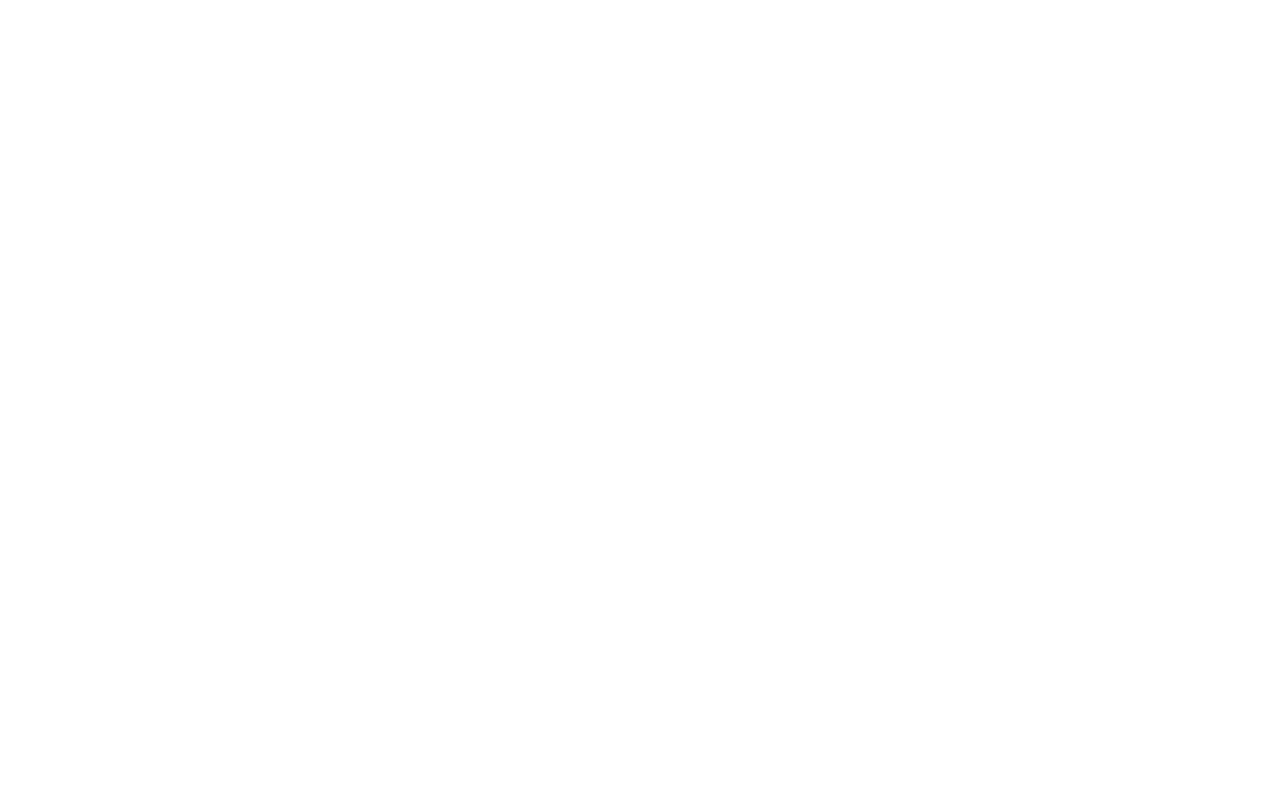
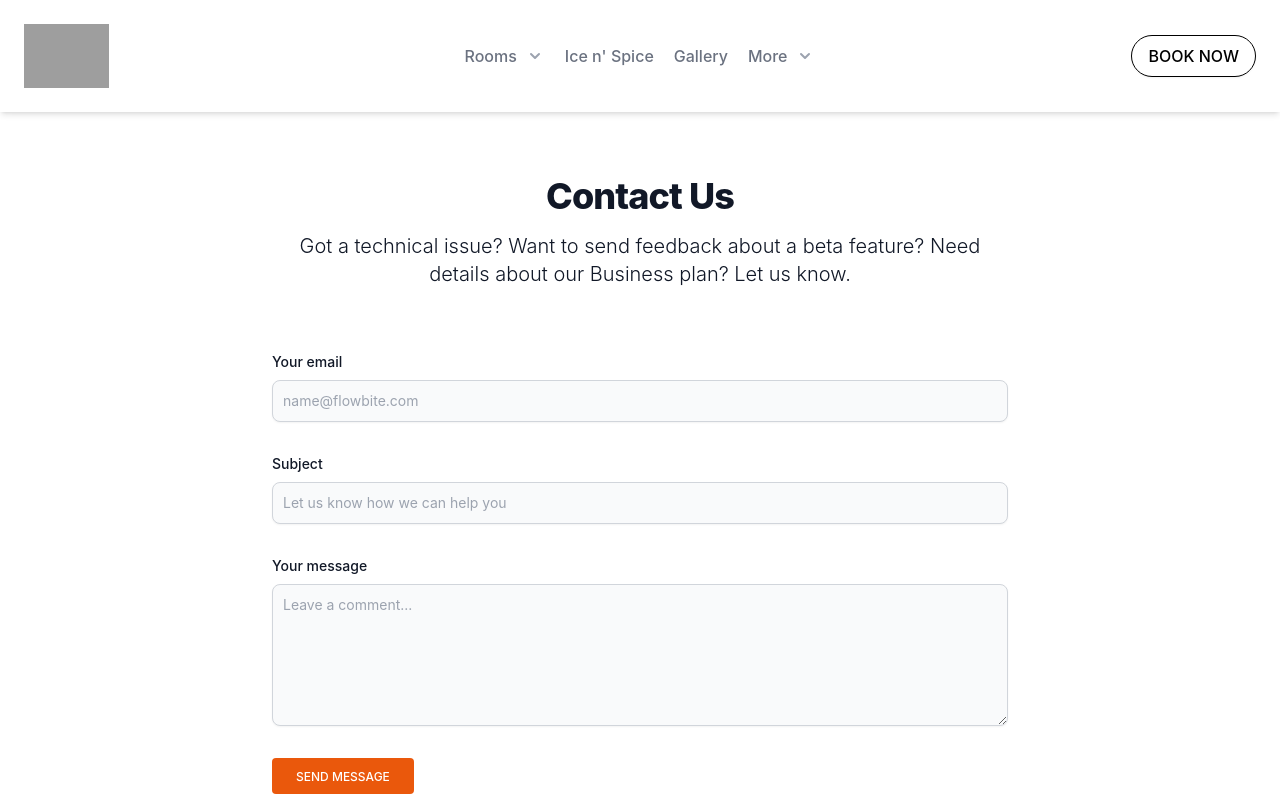
Before and after one commit to broaddcast91/hic-2, a React (Create React App) app: page /contact in a window 1280 px wide. Before the commit this address had no page. Shown: the top 800 px of the page. Built offline with nearby package versions, Linux system fonts and the light colour scheme; grey boxes are pictures that could not be loaded.

Commit message:
added contact us page

```diff
--- a/package.json
+++ b/package.json
@@ -21,6 +21,7 @@
     "react-scripts": "5.0.1",
     "swiper": "^10.3.1",
     "tailwindcss": "^3.3.3",
+    "tw-elements": "^1.0.0",
     "web-vitals": "^2.1.4"
   },
   "scripts": {
--- a/src/App.js
+++ b/src/App.js
@@ -1,6 +1,9 @@
 import './App.css';
+import Contact from './pages/Contact/Contact';
+import ImageGallery from './pages/Gallery/ImageGallery';
 import Home from './pages/Home';
 import HotelMenu from './pages/HotelMenu';
+
 import { BrowserRouter, Routes, Route } from 'react-router-dom';
 
 function App() {
@@ -10,6 +13,8 @@
         <Routes>
           <Route path='/' element={<Home />} />
           <Route path='/iceandspice' element={<HotelMenu />} />
+          <Route path='/gallery' element={<ImageGallery />} />
+          <Route path='/contact' element={<Contact />} />
         </Routes>
       </BrowserRouter>
     </>
--- a/src/components/AboutUs/AboutUs.js
+++ b/src/components/AboutUs/AboutUs.js
@@ -2,13 +2,13 @@
 
 const AboutUsSection = () => {
   return (
-    <div className='bg-white rounded-lg  p-4 md:p-8 flex flex-col md:flex-row'>
+    <div className='bg-white rounded-lg p-4 md:p-8 flex flex-col md:flex-row'>
       {/* About Us Section (Left) */}
       <div className='md:w-1/2 p-4'>
         <h2 className='text-xl md:text-3xl font-semibold mb-2 md:mb-4'>
           About Us
         </h2>
-        <p className='text-gray-600 text-sm md:text-base'>
+        <p className='text-gray-600 text-sm md:text-base fadeInLeft'>
           Nestled in the heart of Hyderabad,{' '}
           <span className='text-[#EA580C]'>Hotel Inner Circle</span> beckons you
           with a blend of contemporary sophistication and warm hospitality. Our
--- a/src/components/Footer/Footer.js
+++ b/src/components/Footer/Footer.js
@@ -4,7 +4,7 @@
   return (
     <>
       <footer class='bg-white'>
-        <div class='mx-auto max-w-screen-xl px-4 pb-6 pt-16 sm:px-6 lg:px-8 lg:pt-24'>
+        <div class='mx-auto max-w-screen-xl px-4 pb-6 pt-10 sm:px-6 lg:px-8 lg:pt-18'>
           <div class='grid grid-cols-1 gap-8 lg:grid-cols-3'>
             <div>
               <div class='flex justify-center text-[#EA580C] sm:justify-start'>
--- a/src/components/Header/Header.js
+++ b/src/components/Header/Header.js
@@ -321,7 +321,7 @@
                 Ice n' Spice
               </a>
               <a
-                href='/'
+                href='/gallery'
                 className='text-base font-medium text-gray-500 hover:text-[#ea580c]'
               >
                 Gallery
@@ -381,7 +381,7 @@
                   <div className='rounded-lg shadow-lg ring-1 ring-black ring-opacity-5 overflow-hidden'>
                     <div className='relative grid gap-6 bg-white px-5 py-6 sm:gap-8 sm:p-8'>
                       <a
-                        href='/'
+                        href='/contact'
                         className='-m-3 p-3 flex items-start rounded-lg hover:bg-gray-50'
                       >
                         {/* Heroicon name: outline/support */}
@@ -763,7 +763,7 @@
                   Blog
                 </a>
                 <a
-                  href='/'
+                  href='/contact'
                   className='text-base font-medium text-gray-900 hover:text-gray-700'
                 >
                   Help Center
--- a/src/components/Hero/Hero.js
+++ b/src/components/Hero/Hero.js
@@ -30,7 +30,7 @@
             </h1>
             <button
               type='button'
-              class='rounded border-2 border-neutral-50 px-[46px] pt-[14px] pb-[12px] text-sm font-medium uppercase leading-normal text-neutral-50 transition duration-150 ease-in-out hover:border-neutral-100 hover:bg-neutral-100 hover:bg-opacity-10 hover:text-neutral-100 focus:border-neutral-100 focus:text-neutral-100 focus:outline-none focus:ring-0 active:border-neutral-200 active:text-neutral-200'
+              class='rounded border-2 border-neutral-50 px-[46px] pt-[10px] pb-[12px] text-sm font-medium uppercase leading-normal text-neutral-50 transition duration-150 ease-in-out hover:border-neutral-100 hover:bg-neutral-100 hover:bg-opacity-10 hover:text-neutral-100 focus:border-neutral-100 focus:text-neutral-100 focus:outline-none focus:ring-0 active:border-neutral-200 active:text-neutral-200'
               data-te-ripple-init
               data-te-ripple-color='light'
             >
--- /dev/null
+++ b/src/pages/Contact/Contact.css
@@ -0,0 +1,3 @@
+body {
+  background-color: hsl(0, 0%, 98%);
+}
--- /dev/null
+++ b/src/pages/Contact/Contact.js
@@ -0,0 +1,85 @@
+import React from 'react';
+import Header from '../../components/Header/Header';
+import Footer from '../../components/Footer/Footer';
+import './Contact.css';
+
+const Contact = () => {
+  return (
+    <>
+      <Header />
+      <ContactForm />
+      <Footer />
+    </>
+  );
+};
+
+const ContactForm = () => {
+  return (
+    <>
+      <section class='bg-white'>
+        <div class='py-8 lg:py-16 px-4 mx-auto max-w-screen-md'>
+          <h2 class='mb-4 text-4xl tracking-tight font-extrabold text-center text-gray-900'>
+            Contact Us
+          </h2>
+          <p class='mb-8 lg:mb-16 font-light text-center text-gray-900  sm:text-xl'>
+            Got a technical issue? Want to send feedback about a beta feature?
+            Need details about our Business plan? Let us know.
+          </p>
+          <form action='#' class='space-y-8'>
+            <div>
+              <label
+                for='email'
+                class='block mb-2 text-sm font-medium text-gray-900 '
+              >
+                Your email
+              </label>
+              <input
+                type='email'
+                id='email'
+                class='shadow-sm bg-gray-50 border border-gray-300 text-gray-900 text-sm rounded-lg focus:ring-primary-500 focus:border-primary-500 block w-full p-2.5'
+                placeholder='name@flowbite.com'
+                required
+              />
+            </div>
+            <div>
+              <label
+                for='subject'
+                class='block mb-2 text-sm font-medium text-gray-900 '
+              >
+                Subject
+              </label>
+              <input
+                type='text'
+                id='subject'
+                class='shadow-sm bg-gray-50 border border-gray-300 text-gray-900 text-sm rounded-lg focus:ring-primary-500 focus:border-primary-500 block w-full p-2.5'
+                placeholder='Let us know how we can help you'
+                required
+              />
+            </div>
+            <div class='sm:col-span-2'>
+              <label
+                for='message'
+                class='block mb-2 text-sm font-medium text-gray-900'
+              >
+                Your message
+              </label>
+              <textarea
+                id='message'
+                rows='6'
+                class='shadow-sm bg-gray-50 border border-gray-300 text-gray-900 text-sm rounded-lg focus:ring-primary-500 focus:border-primary-500 block w-full p-2.5'
+                placeholder='Leave a comment...'
+              ></textarea>
+            </div>
+            <button
+              type='submit'
+              class='nline-block rounded bg-primary px-6 pb-2 pt-2.5 text-xs font-medium uppercase leading-normal text-white bg-[#ea580c] transition duration-150 ease-in-out hover:bg-[#ea5a0c98]  focus:bg-primary-600 focus:shadow-[0_8px_9px_-4px_rgba(59,113,202,0.3),0_4px_18px_0_rgba(59,113,202,0.2)] focus:outline-none focus:ring-0 active:bg-primary-700 active:shadow-[0_8px_9px_-4px_rgba(59,113,202,0.3),0_4px_18px_0_rgba(59,113,202,0.2)] dark:shadow-[0_4px_9px_-4px_rgba(59,113,202,0.5)] dark:hover:shadow-[0_8px_9px_-4px_rgba(59,113,202,0.2),0_4px_18px_0_rgba(59,113,202,0.1)] dark:focus:shadow-[0_8px_9px_-4px_rgba(59,113,202,0.2),0_4px_18px_0_rgba(59,113,202,0.1)] dark:active:shadow-[0_8px_9px_-4px_rgba(59,113,202,0.2),0_4px_18px_0_rgba(59,113,202,0.1)]'
+            >
+              Send message
+            </button>
+          </form>
+        </div>
+      </section>
+    </>
+  );
+};
+export default Contact;
--- /dev/null
+++ b/src/pages/Gallery/ImageGallery.js
@@ -0,0 +1,16 @@
+import React from 'react';
+import Header from '../../components/Header/Header';
+import Footer from '../../components/Footer/Footer';
+import Gallery from './JustGallery';
+
+const ImageGallery = () => {
+  return (
+    <>
+      <Header />
+      <Gallery />
+      <Footer />
+   </>
+  );
+};
+
+export default ImageGallery;
--- /dev/null
+++ b/src/pages/Gallery/JustGallery.js
@@ -0,0 +1,60 @@
+import React from 'react';
+
+const JustGallery = () => {
+  return (
+    <>
+      <div class='p-2'>
+        <div class='-m-1 flex flex-wrap md:-m-2'>
+          <div class='flex w-1/2 flex-wrap '>
+            <div class='w-1/2 p-1 md:p-2 '>
+              <img
+                alt='gallery'
+                class='block h-full w-full rounded-lg object-cover object-center transition duration-300 ease-in-out hover:scale-110'
+                src='https://www.hotelinnercircle.in/images/events/hic-6.webp'
+              />
+            </div>
+            <div class='w-1/2 p-1 md:p-2'>
+              <img
+                alt='gallery'
+                class='block h-full w-full rounded-lg object-cover object-center transition duration-300 ease-in-out hover:scale-110'
+                src='https://www.hotelinnercircle.in/images/events/DSC02583.webp'
+              />
+            </div>
+            <div class='w-full p-1 md:p-2'>
+              <img
+                alt='gallery'
+                class='block h-full w-full rounded-lg object-cover object-center transition duration-300 ease-in-out hover:scale-110'
+                src='https://www.hotelinnercircle.in/images/events/DSC02591.webp'
+              />
+            </div>
+          </div>
+          <div class='flex w-1/2 flex-wrap'>
+            <div class='w-full p-1 md:p-2'>
+              <img
+                alt='gallery'
+                class='block h-full w-full rounded-lg object-cover object-center transition duration-300 ease-in-out hover:scale-110'
+                src='https://www.hotelinnercircle.in/images/banquet-n-dining/dt-2.webp'
+              />
+            </div>
+            <div class='w-1/2 p-1 md:p-2'>
+              <img
+                alt='gallery'
+                class='block h-full w-full rounded-lg object-cover object-center transition duration-300 ease-in-out hover:scale-110'
+                src='https://www.hotelinnercircle.in/img/gallery/img-2.webp'
+              />
+            </div>
+            <div class='w-1/2 p-1 md:p-2'>
+              <img
+                alt='gallery'
+                class='block h-full w-full rounded-lg object-cover object-center transition duration-300 ease-in-out hover:scale-110'
+                src='https://www.hotelinnercircle.in/images/rooms/room-2.webp'
+              />
+            </div>
+          </div>
+        </div>
+      </div>
+    </>
+  );
+};
+
+export default JustGallery;
--- a/src/pages/HotelMenu.js
+++ b/src/pages/HotelMenu.js
@@ -8,7 +8,7 @@
     <>
       <Header />
 
-      <section class='background-radial-gradient mb-32 text-center lg:text-left'>
+      <section class='background-radial-gradient mb-20 text-center lg:text-left'>
         <div class="relative overflow-hidden bg-cover bg-no-repeat bg-[50%] bg-[url('https://media.istockphoto.com/id/1147561466/photo/dark-culinary-background-with-fresh-produce.jpg?s=1024x1024&w=is&k=20&c=OFs8DU1IAAb19blJ1UtgddOlpBTsL5we-WSz9GPP7IM=')] h-[500px]">
           <div class='absolute top-0 right-0 bottom-0 left-0 h-full w-full overflow-hidden bg-[hsla(0,0%,0%,0.75)] bg-fixed'>
             <div class='flex h-full items-center justify-center'>
@@ -33,7 +33,7 @@
 
 const PageFlip = () => {
   return (
-    <div className='flex justify-center items-center h-100 mx-auto'>
+    <div className='flex justify-center items-center mx-auto'>
       <div className='container'>
         <HTMLFlipBook
           width={550}
```
Also changed, not shown: 2 other files (tests, documents, lock files or other folders).
